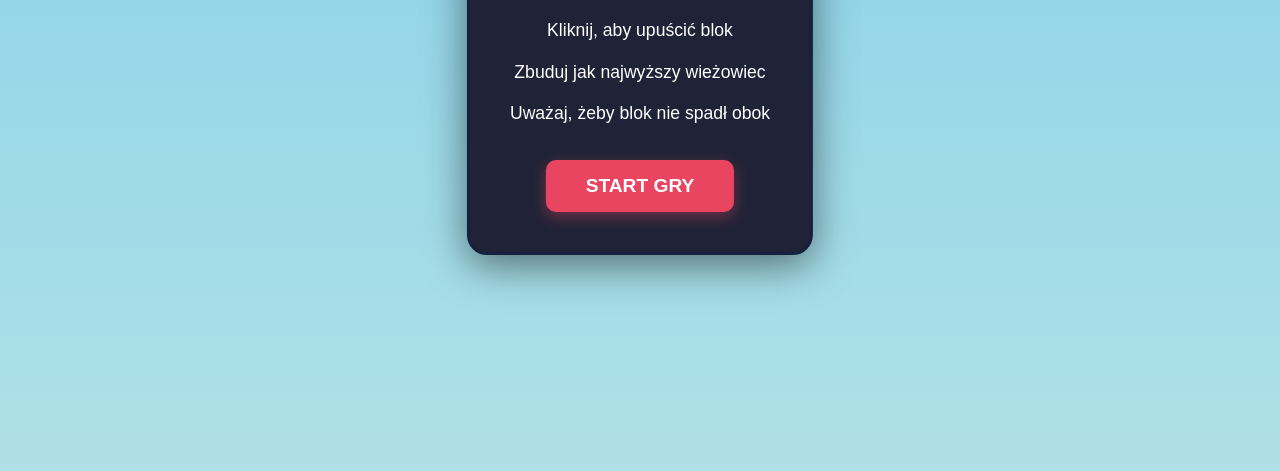
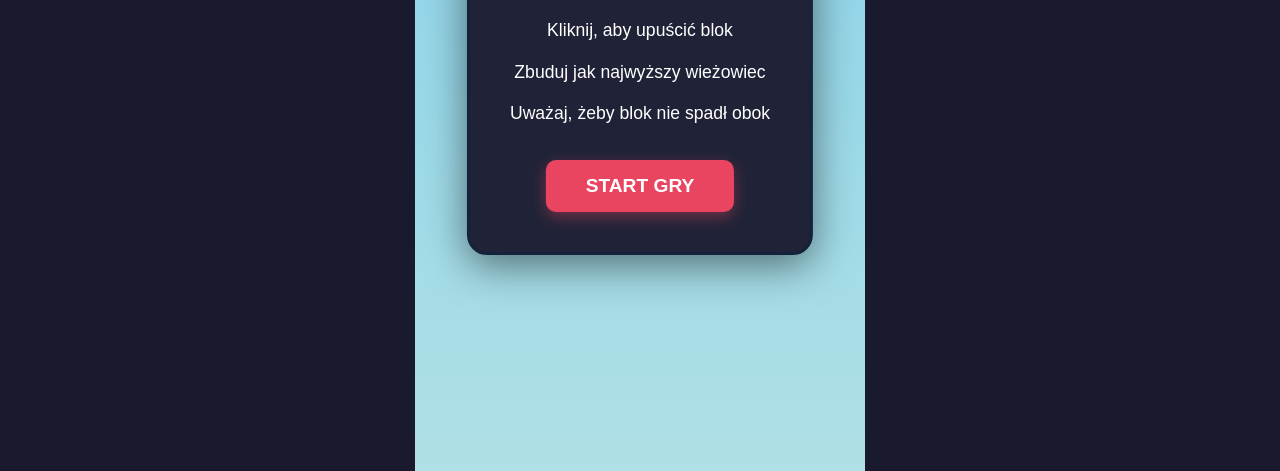
Before and after one commit to SekcjaBoksu/bloxyblocks, a plain HTML site: page index.html in a window 1280 px wide. Shown: the part 329-800 px from the top of the page. Drawn offline with Linux system fonts and the light colour scheme.

Commit message:
scree size adjustment

```diff
--- a/game.js
+++ b/game.js
@@ -104,10 +104,22 @@ function init() {
     resetGame();
 }
 
-// Ustawienie rozmiaru canvas
+// Ustawienie rozmiaru canvas - wąski ekran (jak telefon, pionowy)
 function resizeCanvas() {
-    canvasWidth = window.innerWidth;
-    canvasHeight = window.innerHeight;
+    const maxWidth = window.innerWidth;
+    const maxHeight = window.innerHeight;
+    // Aspect ratio jak telefon (9:16 lub podobny)
+    const aspectRatio = 9 / 16; // Wąski, pionowy ekran
+
+    if (maxWidth / maxHeight > aspectRatio) {
+        // Ekran jest szerszy niż aspect ratio - dopasuj wysokość
+        canvasHeight = maxHeight;
+        canvasWidth = maxHeight * aspectRatio;
+    } else {
+        // Ekran jest węższy - dopasuj szerokość
+        canvasWidth = maxWidth;
+        canvasHeight = maxWidth / aspectRatio;
+    }
 
     canvas.width = canvasWidth * dpr;
     canvas.height = canvasHeight * dpr;
--- a/styles.css
+++ b/styles.css
@@ -8,20 +8,19 @@ body {
     font-family: 'Arial', sans-serif;
     overflow: hidden;
     background: #1a1a2e;
+    height: 100vh;
+    width: 100vw;
     display: flex;
     justify-content: center;
     align-items: center;
-    height: 100vh;
-    width: 100vw;
 }
 
 #gameCanvas {
     display: block;
     background: #0f3460;
     touch-action: none;
-    position: absolute;
-    top: 0;
-    left: 0;
+    max-width: 100%;
+    max-height: 100%;
 }
 
 .screen {
```
